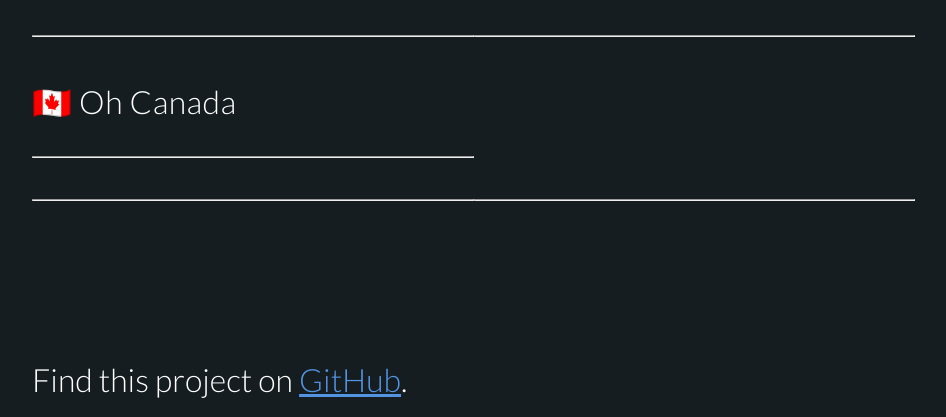
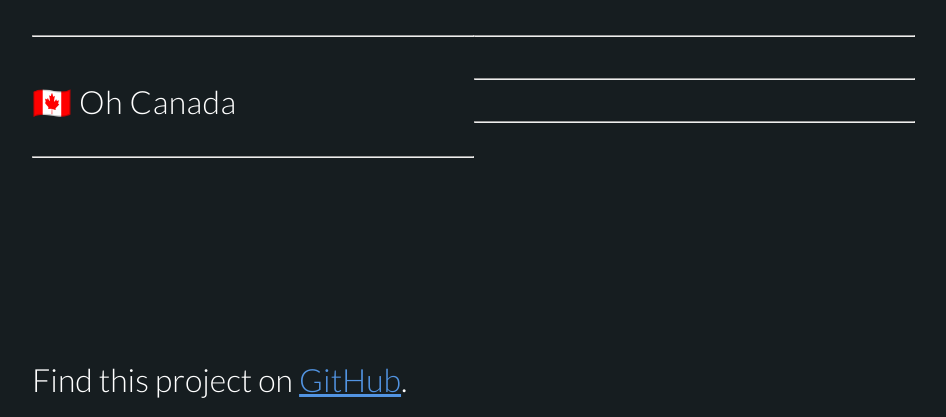
Before and after one commit to DanielPullan/Time, a Flask app: template time/templates/index.html in a window 1280 px wide. Shown: the part 383-800 px from the top of the page, without its empty margins (128-1074 px from the left). Run offline with Flask 2, Linux system fonts and the light colour scheme; the template is opened without the code that fills it, so the values that code supplies are empty.

Commit message:
All in one list
I didn't realise that you could just set all the col's in same row and it would just nicely overflow. NOICE.

```diff
--- a/time/templates/index.html
+++ b/time/templates/index.html
@@ -1,29 +1,4 @@
 {% include "header.html" %}
-
-<!-- <div class="row">
-    <div class="col-6">
-        <p>🇬🇧 {{proper}} UK Time</p>
-        <hr>
-        <p>🇺🇸 {{central}} Central Time</p>
-        <hr>
-        <p>🇺🇸 {{eastern}} Eastern Time</p>
-        <hr>
-        <p>🇨🇦 {{onguardforthee}} Tim Hortons Time </p>
-        <hr>
-        <p>🇳🇴 {{norge}} Hestkuk Time</p>
-    </div>
-    <div class="col-6">
-        <p>🫖 Lunch 5, 🏃🏻 Home 9</p>
-        <hr>
-        <p>🍔 Lunch 12, 🏃🏻 Home 4</p>
-        <hr>
-        <p>🍔 Lunch 1, 🏃🏻 Home 5</p>
-        <hr>
-        <p>🍁 Lunch 5, 🏃🏻 Home 9</p>
-        <hr>
-        <p>🐴 Lunch 5, 🏃🏻 Home 9</p>
-    </div>
-</div> -->
 
 <div class="row">
     <div class="col-6">
@@ -34,33 +9,18 @@
         <p>🇳🇴 <strong>{{norge}}</strong> Norge</p>
         <hr>
     </div>
-</div>
-
-<div class="row">
-    <div class="col-6">
+     <div class="col-6">
         <p>🇺🇸 <strong>{{central}}</strong> Central</p>
         <hr>
     </div>
-        <div class="col-6">
+    <div class="col-6">
         <p>🇺🇸  <strong>{{eastern}}</strong> Eastern</p>
         <hr>
     </div>
-</div>
-
-<div class="row">
-
-</div>
-
-<div class="row">
     <div class="col-6">
         <p>🇨🇦 <strong>{{onguardforthee}}</strong> Oh Canada</p>
         <hr>
     </div>
-</div>
-
-<!-- Custom -->
-
-<div class="row">
     <div class="col-6">
         <p>{{option1list[2]}} <strong>{{option1list[0]}}</strong> {{option1list[1]}}</p>
         <hr>
```
